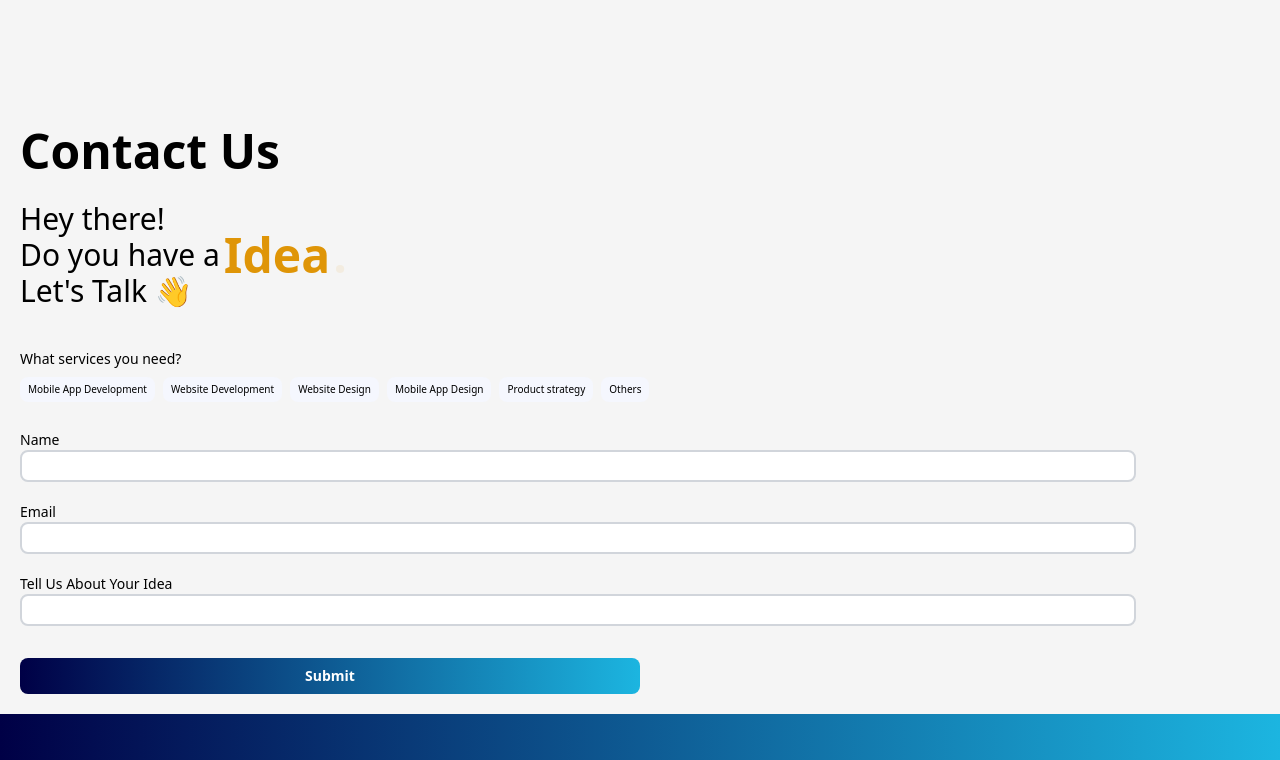
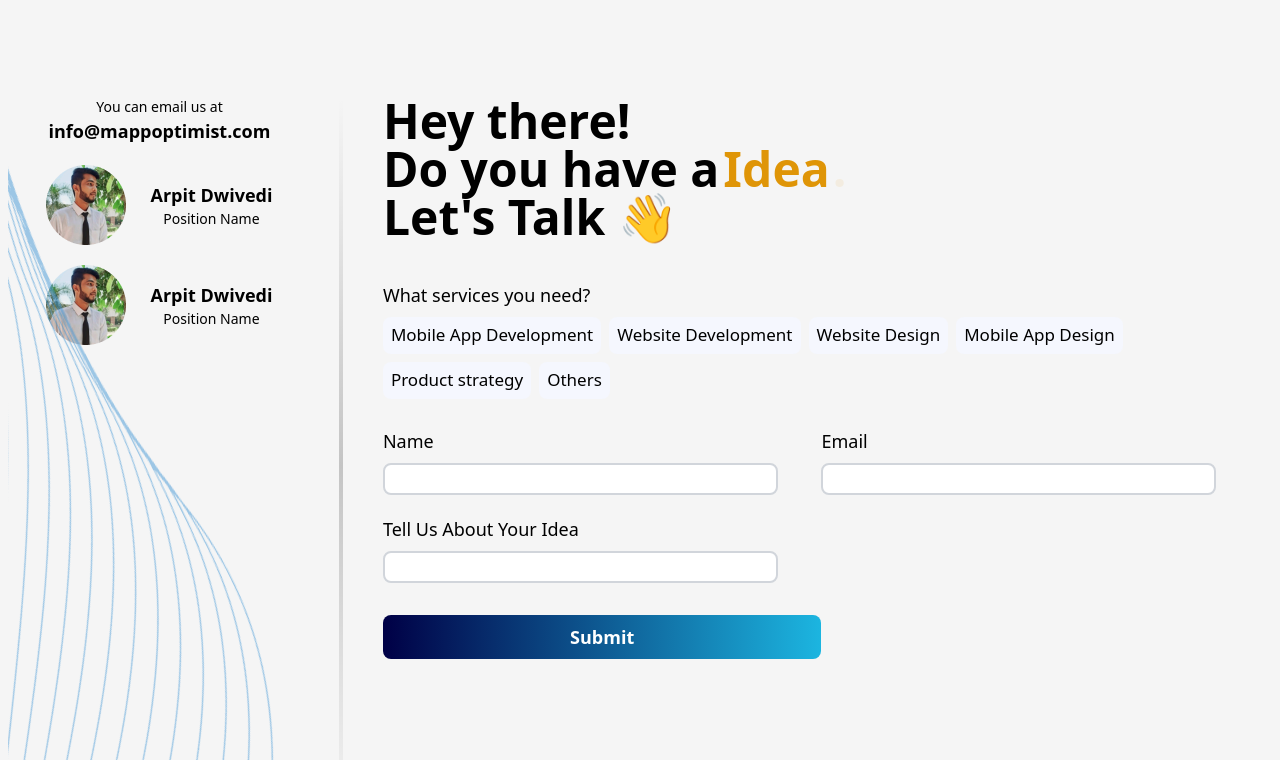
Before and after one commit to armaansingh24/mappotimist, a React (Create React App) app: page / in a window 1280 px wide. Shown: the part 6000-6760 px from the top of the page. Built offline with nearby package versions, Linux system fonts and the light colour scheme.

Commit message:
Conctact Us

```diff
--- a/src/components/ContactSection.jsx
+++ b/src/components/ContactSection.jsx
@@ -1,5 +1,7 @@
 import { useTypewriter, Cursor } from "react-simple-typewriter";
 import { useState } from "react";
+import image1  from "../assets/contactUs/image1.png"
+import R2  from "../assets/contactUs/R2.png"
 
 const ContactSection = () => {
   const [text] = useTypewriter({
@@ -12,7 +14,7 @@ const ContactSection = () => {
   const [formData, setFormData] = useState({
     name: "",
     email: "",
-    idea:""
+    idea: "",
   });
 
   function changeHandler(event) {
@@ -23,49 +25,88 @@ const ContactSection = () => {
   }
   return (
     <>
-      <div className="relative z-30 w-full -mt-10">
+      <div className="relative z-30 w-full -mt-10 midxmd:-mt-60 overflow-hidden">
+        <img
+          src={R2}
+          alt=""
+          className="absolute -top-[40%] left-0 hidden midxmd:block"
+        />
         <div className=" mx-auto p-3">
-          <h2 className="font-Poppins font-semibold text-[30px] lmd:text-[48px] text-start">
+          <h2 className="font-Poppins font-semibold text-[30px] lmd:text-[48px] text-start midxmd:ml-20">
             Contact Us
           </h2>
-          <div className="flex flex-col flex-wrap mt-8">
-            <span>Hey there!</span>
-            <div className="flex flex-wrap gap-1">
-              <span>Do you have a </span>
-              <span className="text-[#DF9507] font-bold lmd:text-[48px] -z-1 inline">
+          <div className="flex midxs:mt-32 gap-10">
+            <div className="hidden midxmd:flex flex-col items-center justify-start w-[25%]">
+              <div className="">
+                <p className="text-sm text-center">You can email us at</p>
+                <p className="text-lg text-center font-bold">
+                  info@mappoptimist.com
+                </p>
+              </div>
+              <div className="mt-5 flex items-center gap-6">
+                <img src={image1} alt="" className="" />
+                <div className="">
+                  <p className="text-lg font-bold text-center">Arpit Dwivedi</p>
+                  <p className="text-sm text-center">Position Name</p>
+                </div>
+              </div>
+              <div className="mt-5 flex items-center gap-6">
+                <img src={image1} alt="" className="" />
+                <div className="">
+                  <p className="text-lg font-bold text-center">Arpit Dwivedi</p>
+                  <p className="text-sm text-center">Position Name</p>
+                </div>
+              </div>
+            </div>
+            <div className="relative hidden midxmd:block">
+              <div className="w-1 bg-gradient-to-b from-transparent via-[rgb(0,0,0,0.2)] to-transparent absolute top-0 bottom-0" />
+              <div className="w-1 bg-via-[rgb(0,0,0,0.6)] relative" />
+            </div>
+            <div>
+              <div className="flex flex-col flex-wrap mt-8 midxmd:mt-0 w-full">
+                <span className="font-bold midxmd:text-5xl">Hey there!</span>
+                <div className="flex flex-wrap gap-1 items-baseline">
+                  <span className="font-bold midxmd:text-5xl">
+                    Do you have a{" "}
+                  </span>
+                  <span className="text-[#DF9507] font-bold lmd:text-[48px] -z-1 inline midxmd:text-5xl">
                     {text}
                     <Cursor cursorStyle="." />
                   </span>
                 </div>
-            <span className="">Let's Talk 👋</span>
+                <span className="font-bold midxmd:text-5xl">Let's Talk 👋</span>
               </div>
 
               <div className="flex flex-col gap-2 mt-10">
-            <p className="text-sm">What services you need?</p>
-            <div className="h-fit flex flex-wrap justify-start items-center gap-2">
-              <span className="px-2 rounded-lg bg-[#F5F7FE] text-[10px] h-[25px] flex items-center">
+                <p className="text-sm sm:text-lg">What services you need?</p>
+                <div className="h-fit flex flex-wrap justify-start items-center gap-2 midxmd:w-[90%]">
+                  <span className="px-2 rounded-lg bg-[#F5F7FE] text-[10px] h-[25px] flex items-center sm:text-[17px] sm:h-[37px]">
                     Mobile App Development
                   </span>
-              <span className="px-2 rounded-lg bg-[#F5F7FE] text-[10px] h-[25px] flex items-center">
+                  <span className="px-2 rounded-lg bg-[#F5F7FE] text-[10px] h-[25px] flex items-center sm:text-[17px] sm:h-[37px]">
                     Website Development
                   </span>
-              <span className="px-2 rounded-lg bg-[#F5F7FE] text-[10px] h-[25px] flex items-center">
+                  <span className="px-2 rounded-lg bg-[#F5F7FE] text-[10px] h-[25px] flex items-center sm:text-[17px] sm:h-[37px]">
                     Website Design
                   </span>
-              <span className="px-2 rounded-lg bg-[#F5F7FE] text-[10px] h-[25px] flex items-center">
+                  <span className="px-2 rounded-lg bg-[#F5F7FE] text-[10px] h-[25px] flex items-center sm:text-[17px] sm:h-[37px]">
                     Mobile App Design
                   </span>
-              <span className="px-2 rounded-lg bg-[#F5F7FE] text-[10px] h-[25px] flex items-center">
+                  <span className="px-2 rounded-lg bg-[#F5F7FE] text-[10px] h-[25px] flex items-center sm:text-[17px] sm:h-[37px]">
                     Product strategy
                   </span>
-              <span className="px-2 rounded-lg bg-[#F5F7FE] text-[10px] h-[25px] flex items-center">
+                  <span className="px-2 rounded-lg bg-[#F5F7FE] text-[10px] h-[25px] flex items-center sm:text-[17px] sm:h-[37px]">
                     Others
                   </span>
                 </div>
                 <div className="w-[100%]">
                   <form action="" className="">
+                    <div className="midxmd:grid midxmd:grid-cols-2">
                       <div className="flex flex-col mt-5">
-                  <label htmlFor="name" className="text-sm">
+                        <label
+                          htmlFor="name"
+                          className="text-sm mb-2 sm:text-lg"
+                        >
                           Name
                         </label>
                         <input
@@ -79,7 +120,10 @@ const ContactSection = () => {
                         />
                       </div>
                       <div className="flex flex-col mt-5">
-                  <label htmlFor="email" className="text-sm">
+                        <label
+                          htmlFor="email"
+                          className="text-sm mb-2 sm:text-lg"
+                        >
                           Email
                         </label>
                         <input
@@ -92,7 +136,10 @@ const ContactSection = () => {
                         />
                       </div>
                       <div className="flex flex-col mt-5">
-                  <label htmlFor="idea" className="text-sm">
+                        <label
+                          htmlFor="idea"
+                          className="text-sm mb-2 sm:text-lg"
+                        >
                           Tell Us About Your Idea
                         </label>
                         <input
@@ -104,10 +151,13 @@ const ContactSection = () => {
                           className="w-[90%] border-2 border-gray-300 rounded-lg text-lg"
                         />
                       </div>
-                <button className="text-sm w-[50%] bg-gradient-to-r from-[#000046] to-[#1CB5E0] rounded-lg text-white font-bold py-2 mt-8 ">
+                    </div>
+                    <button className="text-sm w-[50%] bg-gradient-to-r from-[#000046] to-[#1CB5E0] rounded-lg text-white font-bold py-2 mt-8 sm:text-lg midxmd:mb-[20%]">
                       Submit
                     </button>
                   </form>
+                </div>
+              </div>
             </div>
           </div>
         </div>
```
Also changed, not shown: src/assets/contactUs/R2.png (added), src/assets/contactUs/image1.png (added). Lines whose indentation alone changed are shown as unchanged.
